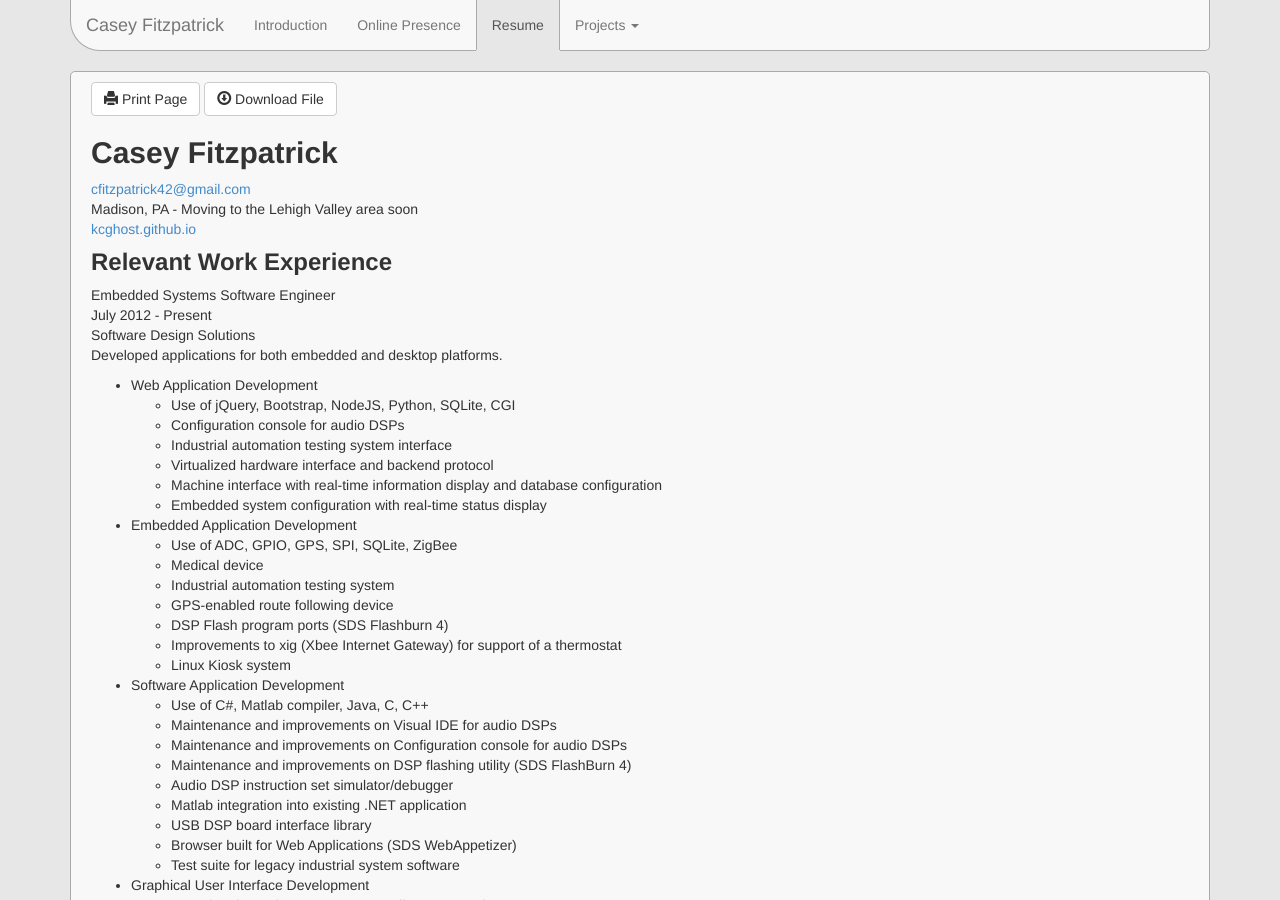
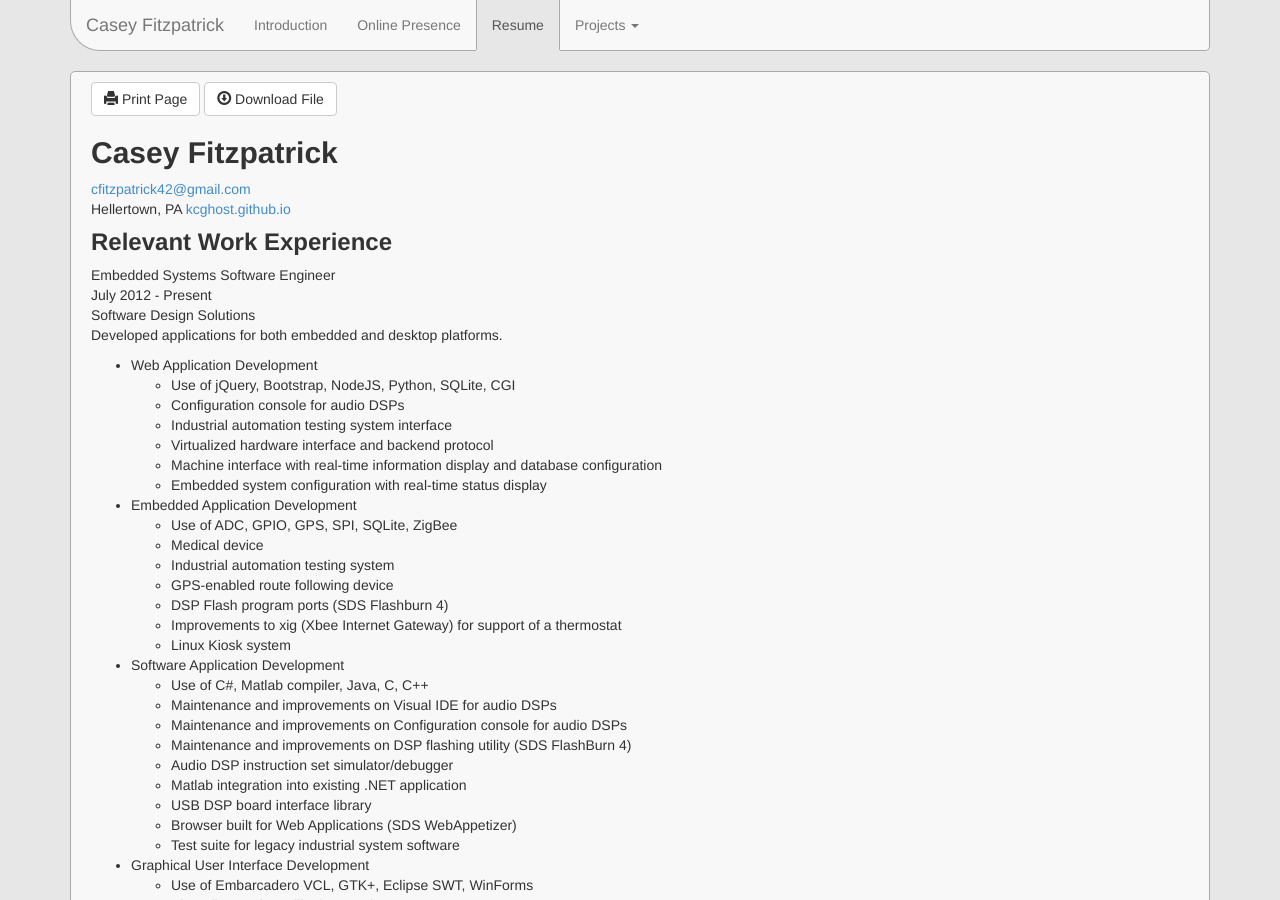
Before and after one commit to kcghost/kcghost.github.io, a Jekyll site: the page built from resume.html, in a window 1280 px wide and 900 px high. Built offline with Jekyll 4.4.1, drawn with Linux system fonts in a browser that asks for light colours.

Commit message:
Update resume location

```diff
--- a/_includes/resume.md
+++ b/_includes/resume.md
@@ -1,6 +1,6 @@
 ## Casey Fitzpatrick ##
 [cfitzpatrick42@gmail.com](mailto:cfitzpatrick42@gmail.com)
-Madison, PA - Moving to the Lehigh Valley area soon
+Hellertown, PA
 [kcghost.github.io](http://kcghost.github.io/)
 
 ### Relevant Work Experience ###
```
